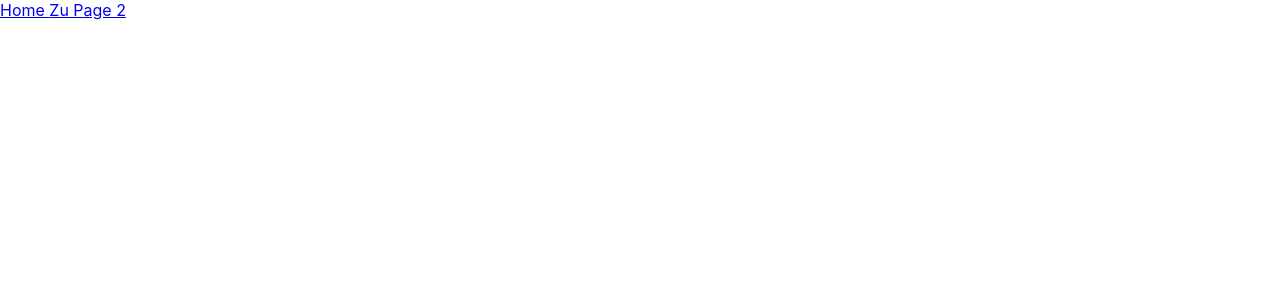
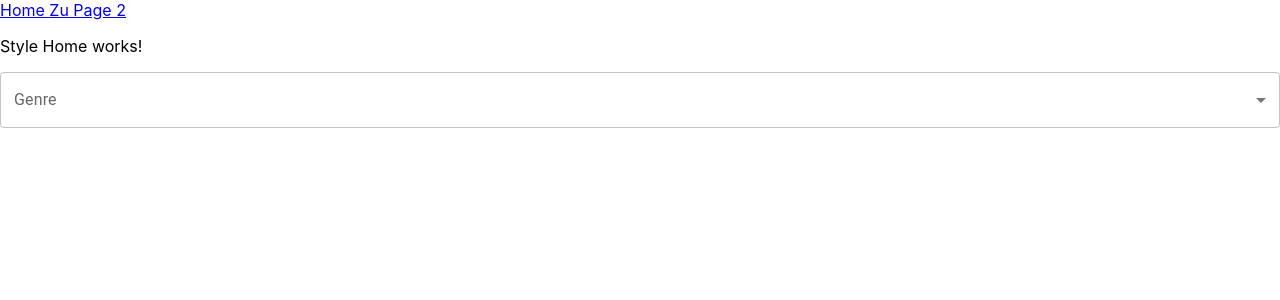
Before and after one commit to CodingRobIT/glowing-spork, a React (Create React App) app in the folder frontend/: page / in a window 1280 px wide. Before the commit this address had no page. Shown: the top 300 px of the page. Built offline with nearby package versions, Linux system fonts and the light colour scheme.

Commit message:
Changes by robin

```diff
--- a/frontend/src/App.tsx
+++ b/frontend/src/App.tsx
@@ -13,6 +13,7 @@ function App() {
                 <Link to="/page2">Zu Page 2</Link>
                 <Routes>
                     <Route path="/page2" element={<StyleRSPage2 />} />
+                    <Route path="/" element={<StyleKSHome/>} />
                 </Routes>
 
             </div>
```
